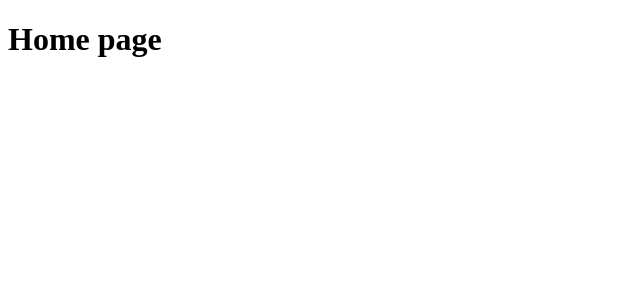
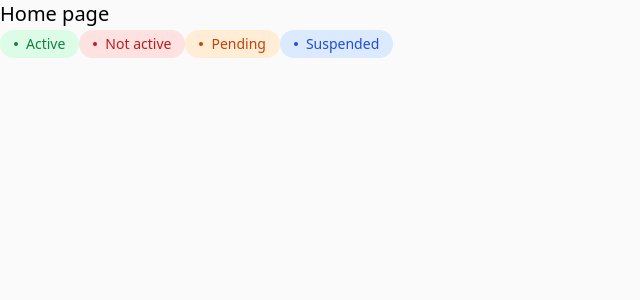
Before and after one commit to OksanaLesjuk/crm_nextjs, a Next.js app: page / in a window 1280 px wide. Shown: the top 300 px of the page, without its empty margins (0-640 px from the left). Built offline with nearby package versions, Linux system fonts and the light colour scheme.

Commit message:
tiailwind

```diff
--- /dev/null
+++ b/postcss.config.js
@@ -0,0 +1,6 @@
+module.exports = {
+  plugins: {
+    tailwindcss: {},
+    autoprefixer: {},
+  },
+}
--- /dev/null
+++ b/src/app/components/StatusLabel.tsx
@@ -0,0 +1,32 @@
+import React from 'react';
+
+export enum Status {
+  Active = 'active',
+  NotActive = 'notActive',
+  Pending = 'pending',
+  Suspended = 'suspended',
+}
+
+interface StatusLabelProps {
+  children: React.ReactNode;
+  status: Status;
+}
+
+function StatusLabel({ children, status }: StatusLabelProps) {
+  return (
+    <div
+      className={`inline-flex items-center py-1 px-3.5 rounded-3xl text-sm font-medium ${
+        (status === Status.Active && 'text-green-700 bg-green-100') ||
+        (status === Status.NotActive && 'text-red-700 bg-red-100') ||
+        (status === Status.Pending && 'text-orange-700 bg-orange-100') ||
+        (status === Status.Suspended && 'text-blue-700 bg-blue-100')||
+        ''
+      }`}
+    >
+      <div className='w-1 h-1 mr-2 rounded-full bg-current '/>
+      {children}
+    </div>
+  );
+}
+
+export default StatusLabel;
--- a/src/app/globals.css
+++ b/src/app/globals.css
@@ -1,5 +1,13 @@
+@tailwind base;
+@tailwind components;
+@tailwind utilities;
+
 * {
   box-sizing: border-box;
   padding: 0;
   margin: 0;
 }
+
+body {
+  background-color: #fafafa;
+}
--- a/src/app/layout.tsx
+++ b/src/app/layout.tsx
@@ -1,4 +1,5 @@
 import React from "react";
+import  './globals.css'
 
 export default function RootLayout({
   children,
--- a/src/app/page.tsx
+++ b/src/app/page.tsx
@@ -1,7 +1,15 @@
+import StatusLabel, { Status } from "./components/StatusLabel";
+
+
 export default function Home() {
   return (
     <main>
-      <h1>Home page</h1>
+      <h1 className="text-xl">Home page</h1>
+      <StatusLabel status={Status.Active}>Active</StatusLabel>
+      <StatusLabel status={Status.NotActive}>Not active</StatusLabel>
+      <StatusLabel status={Status.Pending}>Pending</StatusLabel>
+      <StatusLabel status={Status.Suspended}>Suspended</StatusLabel>
+
     </main>
   );
 }
--- /dev/null
+++ b/tailwind.config.js
@@ -0,0 +1,9 @@
+/** @type {import('tailwindcss').Config} */
+module.exports = {
+  content: ['./src/**/*.{js,ts,jsx,tsx,mdx}',
+  ],
+  theme: {
+    extend: {},
+  },
+  plugins: [],
+}
```
Also changed, not shown: package.json (+11 -4 lines), 1 other file (tests, documents, lock files or other folders).
